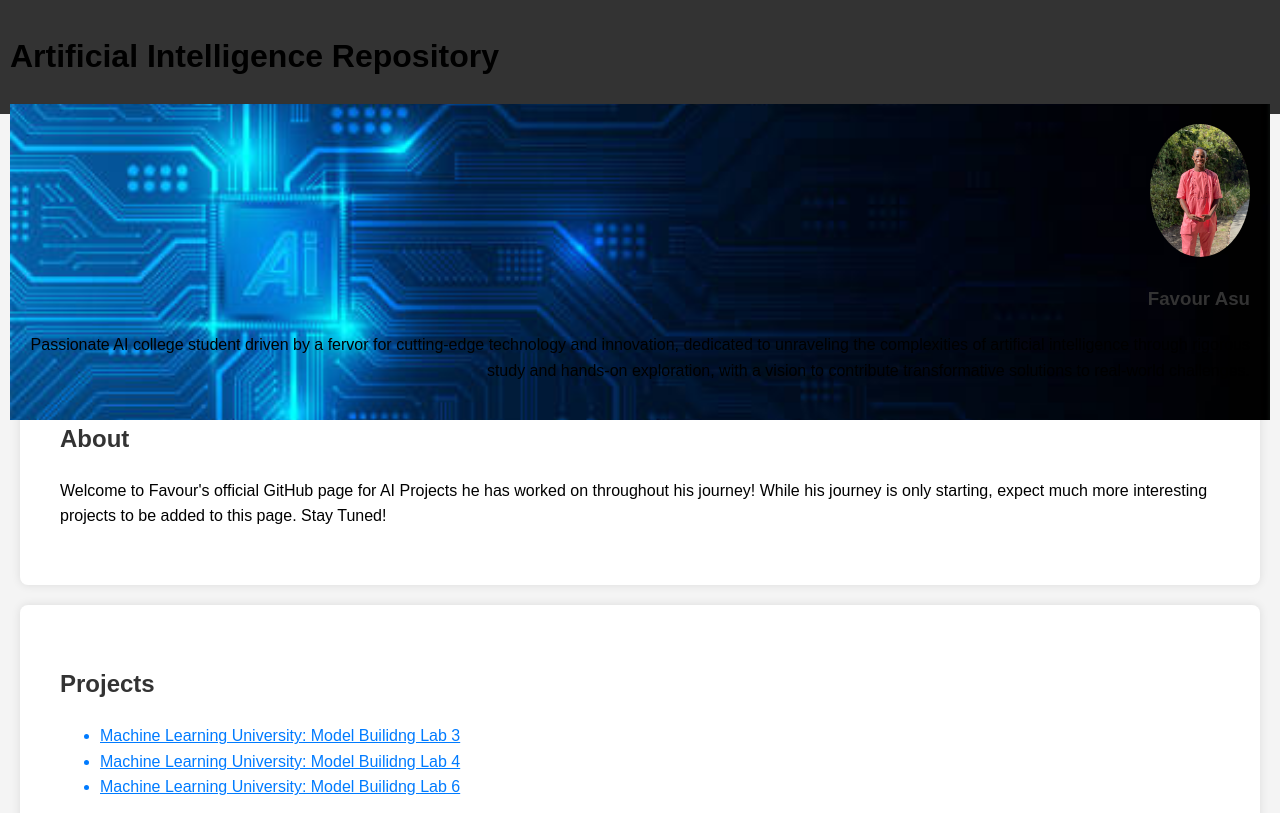
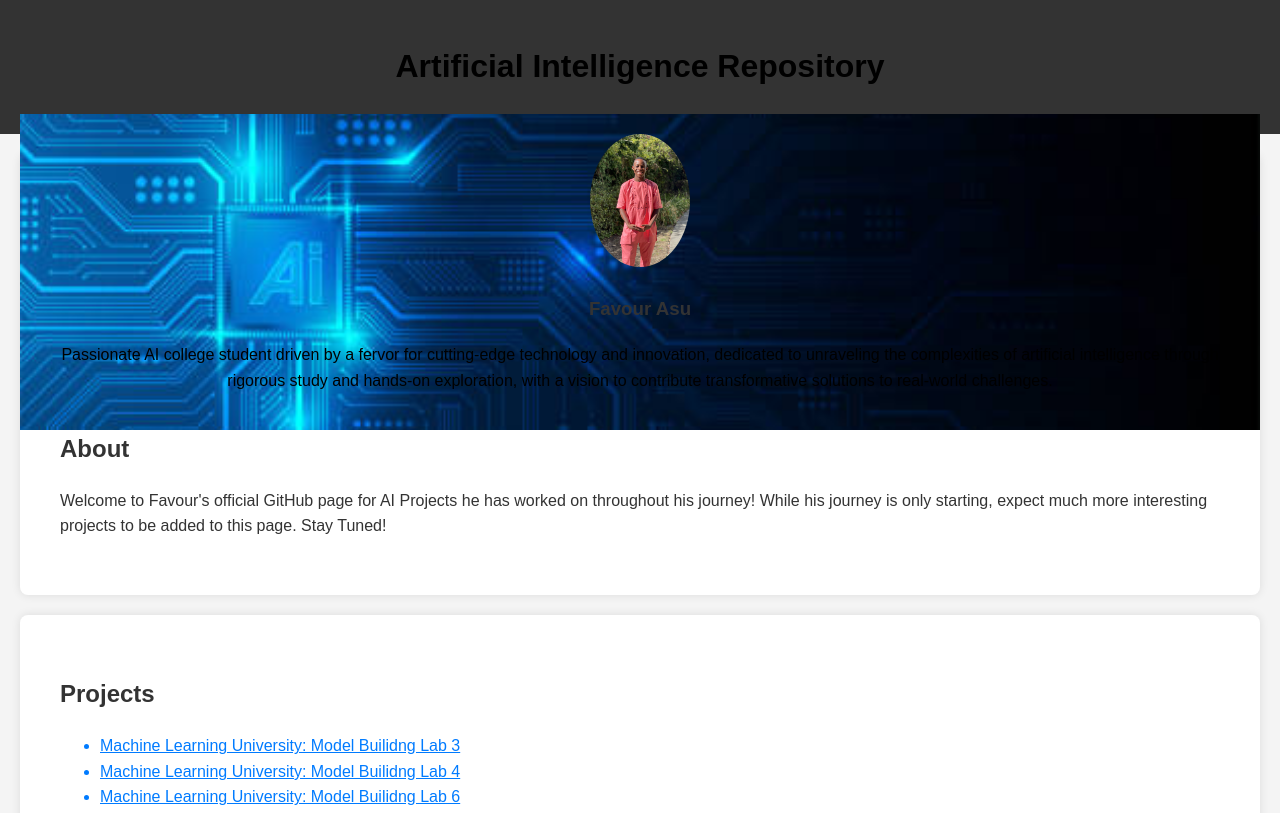
Before and after one commit to Favourasu123/Favourasu123.github.io, a plain HTML site: page index.html in a window 1280 px wide. Shown: the top 813 px of the page. Drawn offline with Linux system fonts and the light colour scheme.

Commit message:
Update index.html

```diff
--- a/index.html
+++ b/index.html
@@ -18,13 +18,13 @@
         header {
             background-color: #333;
             color: black;
-            padding: 10px;
-            text-align: left;
+            padding: 20px;
+            text-align: center;
         }
 
         .profile {
             float: right;
-            text-align: right;
+            text-align: center;
             padding: 20px;
             background-image: url('Aibackgroundimage.jpg');
             background-size: cover;
@@ -57,8 +57,8 @@
             color: black;
         }
 
-        p {
-            color:black;
+        profiletext {
+            color:white;
         }
 
         footer {
@@ -77,7 +77,7 @@
         <div class="profile">
             <img src="Profilepic.jpg" alt="Profile Image">
             <h3> Favour Asu </h3>
-            <p> Passionate AI college student driven by a fervor for cutting-edge technology and innovation,
+            <p class="profiletext"> Passionate AI college student driven by a fervor for cutting-edge technology and innovation,
                 dedicated to unraveling the complexities of artificial intelligence through rigorous study and hands-on exploration,
                 with a vision to contribute transformative solutions to real-world challenges. </p>
         </div>
```
